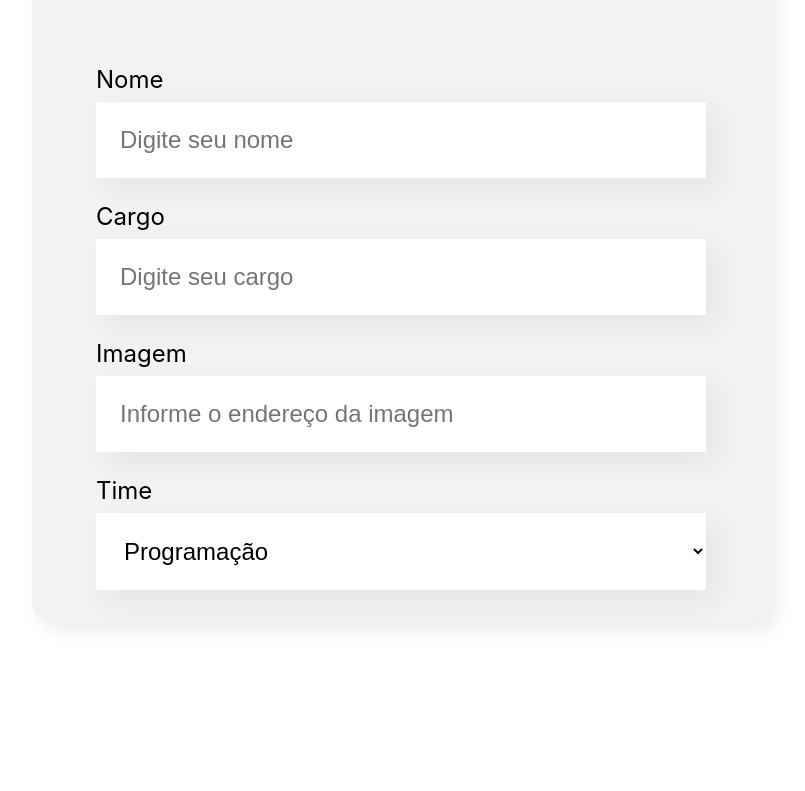
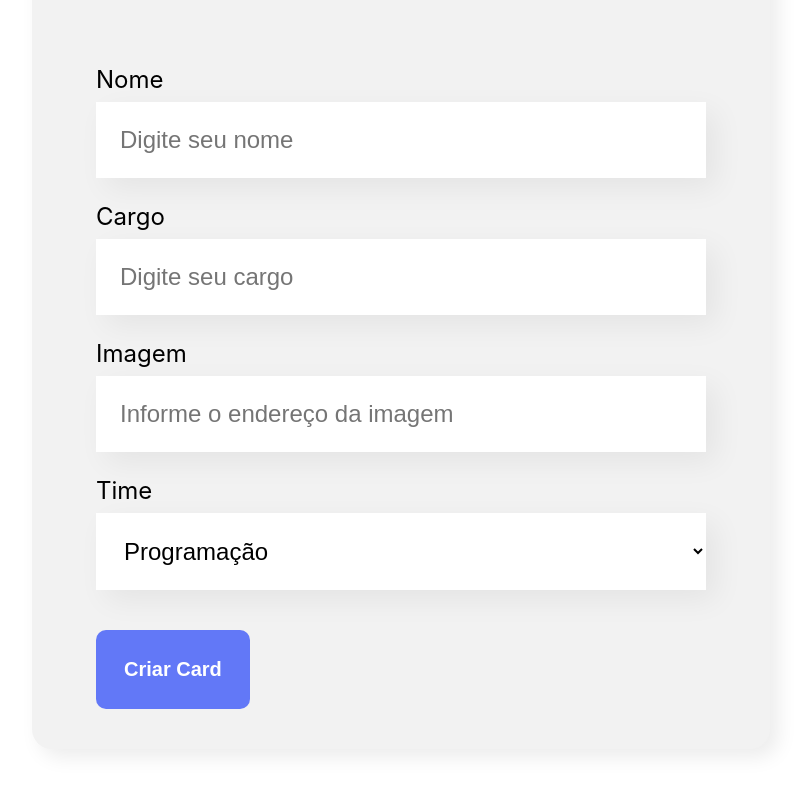
Before and after one commit to AugustoEduardo/organo-react, a React (Create React App) app: page / in a window 1280 px wide. Shown: the part 660-1451 px from the top of the page, without its empty margins (239-1044 px from the left). Before the commit the page ends 1362 px from the top, so only its background shows below. Built offline with nearby package versions, Linux system fonts and the light colour scheme.

Commit message:
Criando o Botão

```diff
--- /dev/null
+++ b/src/componentes/Botao/Botao.css
@@ -0,0 +1,20 @@
+.botao {
+    /* Propriedades do botao */
+    border-radius: 10px;
+    background-color: #6278F7;
+
+    /* Propriedades do texto */
+    font-weight: 700;
+    font-size: 20px;
+    padding: 28px;
+    border: none;
+    color: #FFFFFF;
+
+    /* Propriedades que temos que descobrir sozinhos */
+    cursor: pointer;
+    margin: 40px 0 8px 0;
+}
+
+.botao:hover {
+    color: #95FFD4;
+}
--- /dev/null
+++ b/src/componentes/Botao/index.js
@@ -0,0 +1,12 @@
+import "./Botao.css"
+
+const Botao = (props) => {
+    return (
+        <button className="botao">
+            {props.texto}
+        </button>
+    )
+}
+
+
+export default Botao
--- a/src/componentes/Formulario/index.js
+++ b/src/componentes/Formulario/index.js
@@ -1,3 +1,4 @@
+import Botao from "../Botao";
 import CampoTexto from "../CampoTexto";
 import ListaSuspensa from "../ListaSuspensa";
 import "./Formulario.css"
@@ -22,6 +23,7 @@
                 <CampoTexto label="Cargo" placeholder="Digite seu cargo" />
                 <CampoTexto label="Imagem" placeholder="Informe o endereço da imagem" />
                 <ListaSuspensa label="Time" itens={times}/>
+                <Botao texto="Criar Card"/>
             </form>
         </section>
     )
```
Also changed, not shown: Aula 2-3.txt (renamed from Aula 2-1.txt), Aula 2-4.txt (added).
